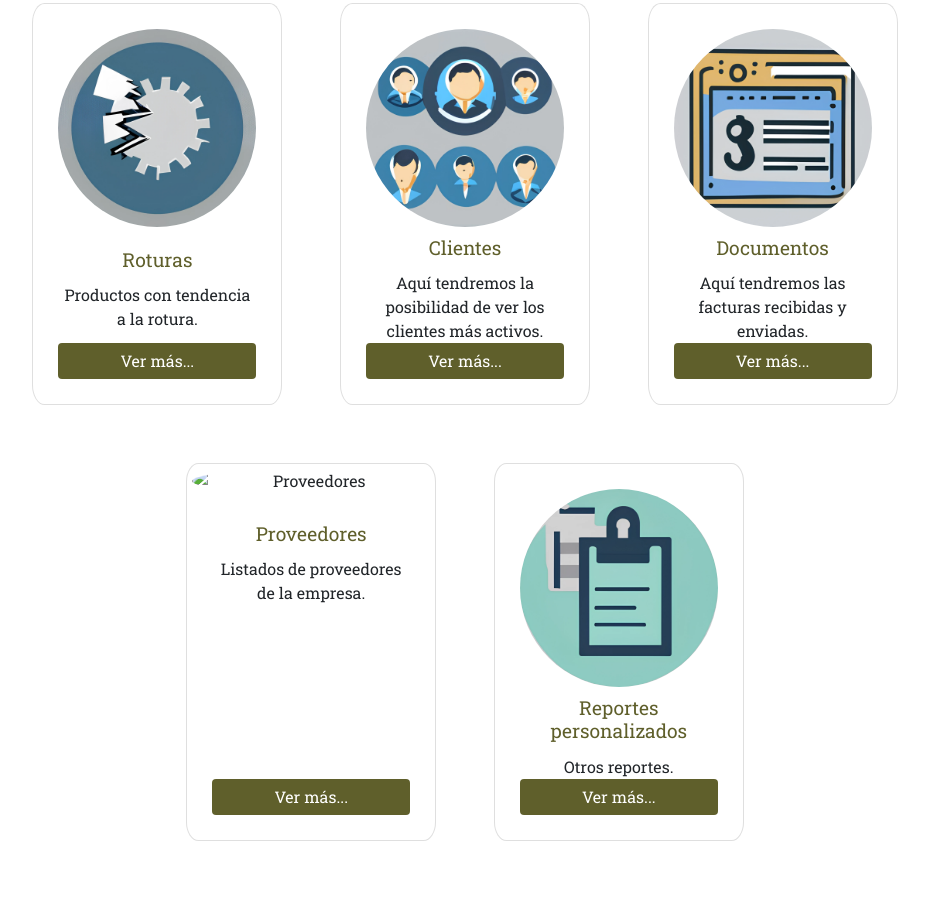
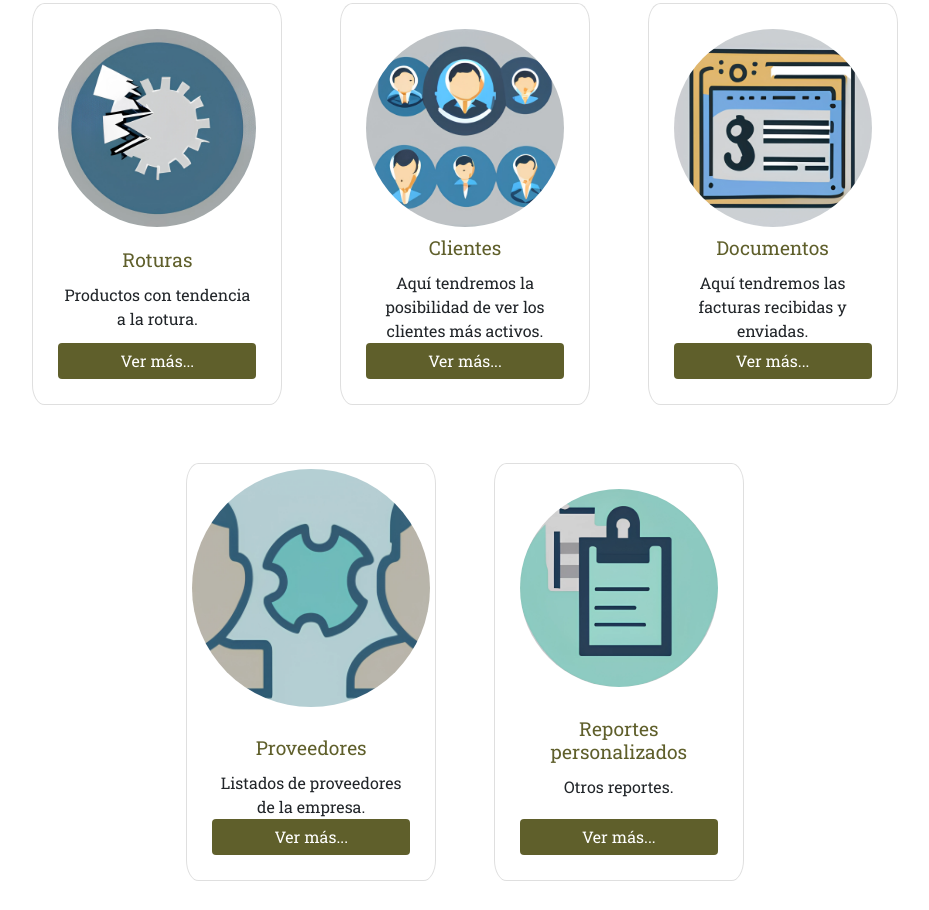
Before and after one commit to vporras1983/PreEntrega2Porras, a plain HTML site: page pages/reportes.html in a window 1280 px wide. Shown: the part 729-1639 px from the top of the page, without its empty margins (175-1104 px from the left). Before the commit the page ends 1598 px from the top, so only its background shows below. Drawn offline with nearby package versions, Linux system fonts and the light colour scheme.

```diff
--- a/pages/reportes.html
+++ b/pages/reportes.html
@@ -123,7 +123,7 @@
           </div>
 
           <div class="card card-reporte">
-            <img class="card-img-top" src="../images/pro1veedores.png" alt="Proveedores">
+            <img class="card-img-top" src="../images/proveedores.png" alt="Proveedores">
             <div class="card-body d-flex flex-column justify-content-between">
               <div>
                 <h5 class="card-title">Proveedores</h5>
```
